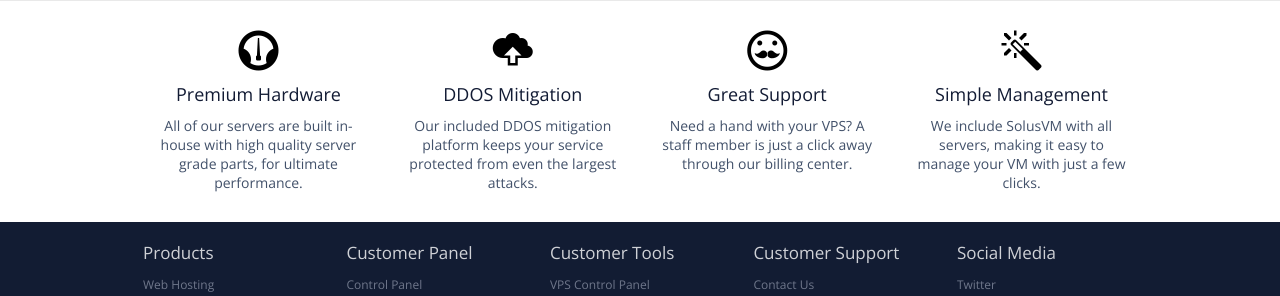
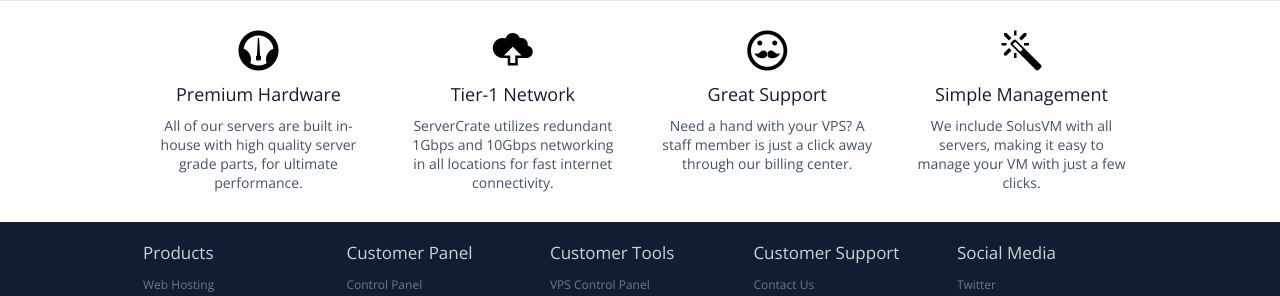
Before and after one commit to RobertClarke/ServerCrate, a PHP site: page /vps-ssdvz in a window 1280 px wide. Shown: the part 839-1135 px from the top of the page. Run offline with PHP 8.4, Linux system fonts and the light colour scheme; some libraries are stand-ins or nearby versions.

Commit message:
Update vps-ssdvz.php

```diff
--- a/vps-ssdvz.php
+++ b/vps-ssdvz.php
@@ -126,8 +126,8 @@ require_once('structure/header.php');
 					</article>
 					<article>
 						<i class="icon icn-cloud-upload"></i>
-						<h3>DDOS Mitigation</h3>
-						<p>Our included DDOS mitigation platform keeps your service protected from even the largest attacks.</p>
+						<h3>Tier-1 Network</h3>
+						<p>ServerCrate utilizes redundant 1Gbps and 10Gbps networking in all locations for fast internet connectivity.</p>
 					</article>
 					<article>
 						<i class="icon icn-hipster"></i>
```
